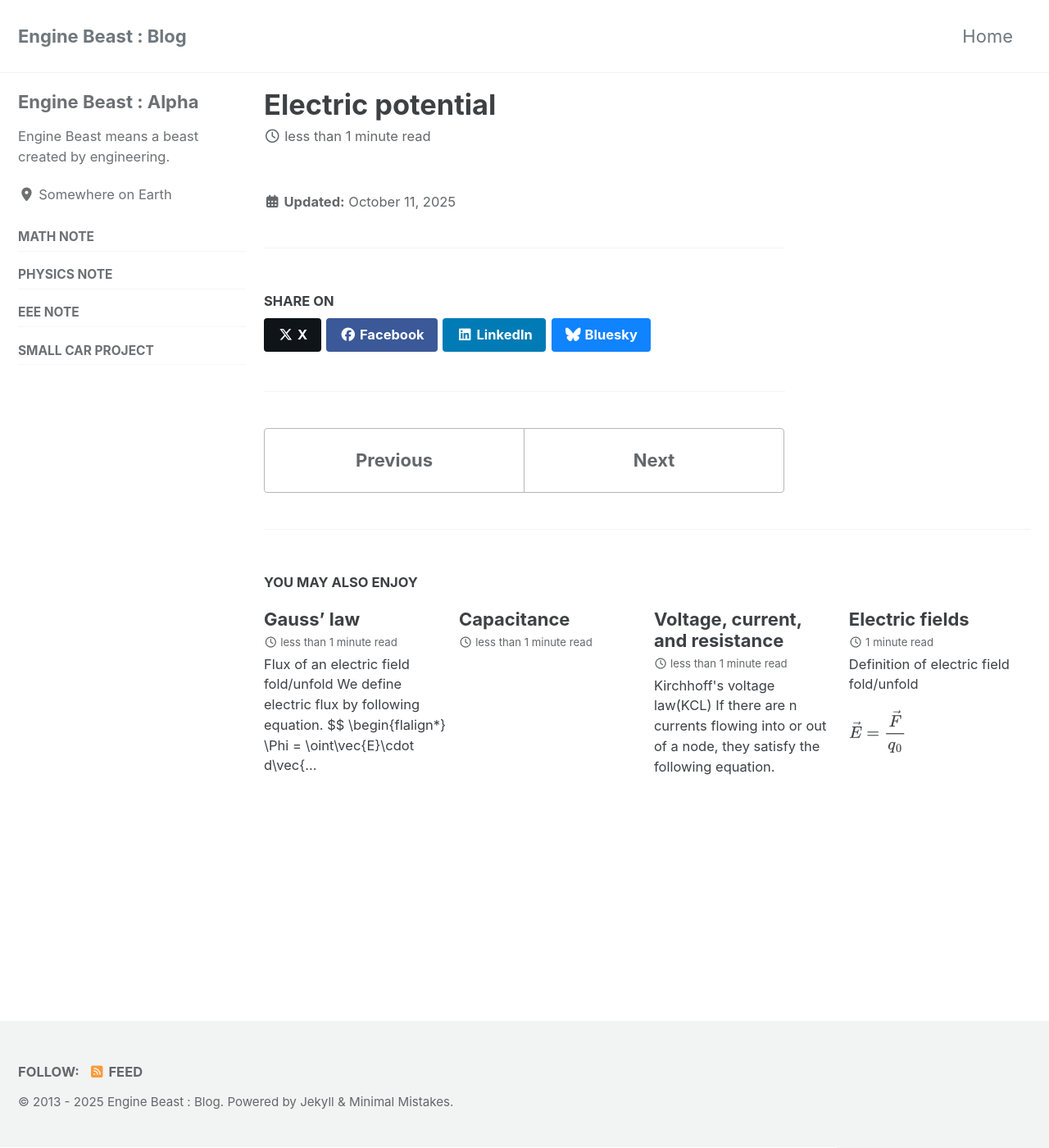
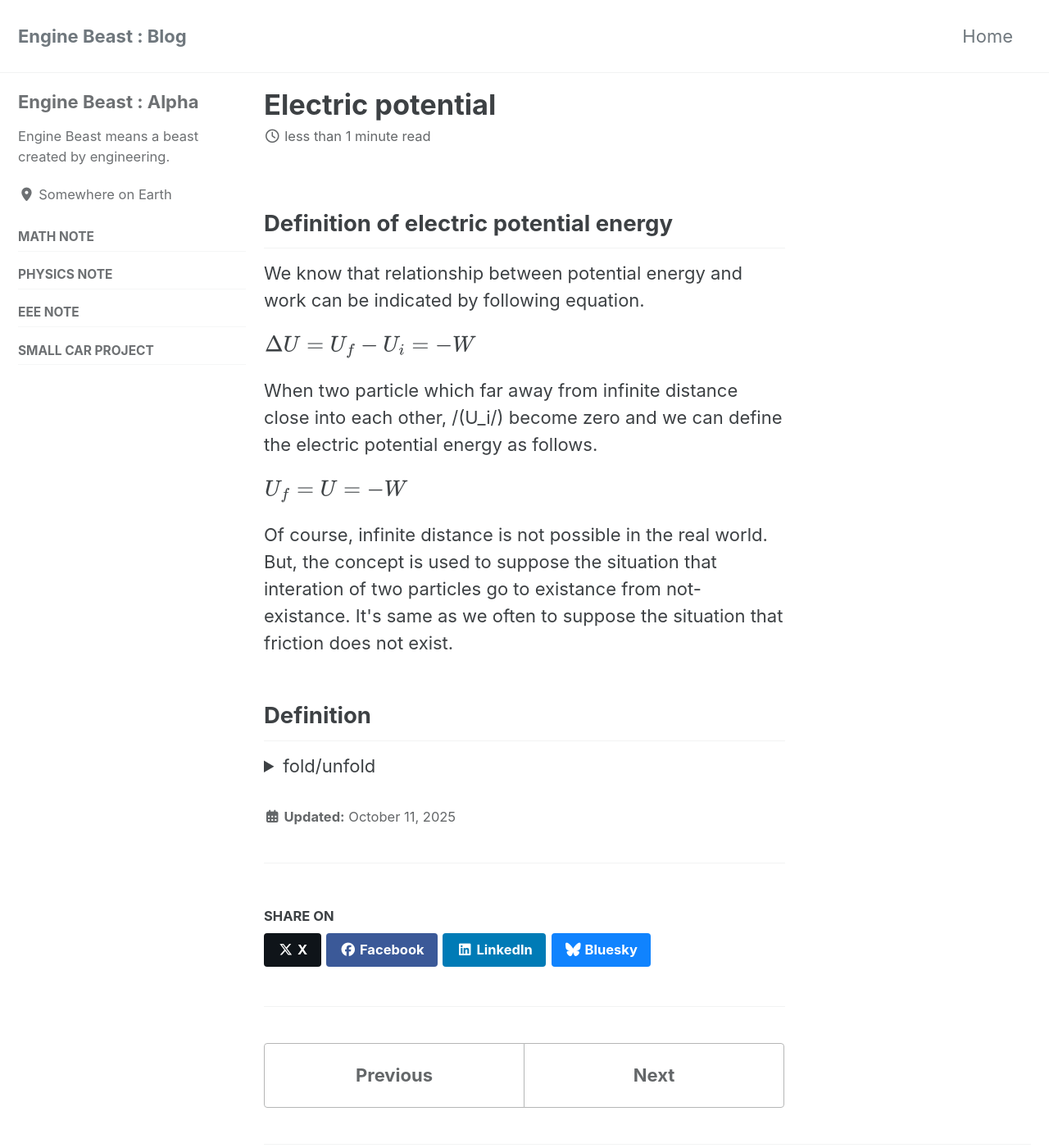
Before and after one commit to enginebeast/enginebeast.github.io, a Jekyll site: the page built from _posts/2025-10-11-electric_potential.html, in a window 1280 px wide and 1400 px high. Shown: the whole window at 82% size. Built offline with Jekyll 4.4.1, drawn with Linux system fonts in a browser that asks for light colours; cached includes are drawn as plain includes; some of the changed text lies outside the part shown.

Commit message:
electric potential energy

```diff
--- a/_posts/2025-10-10-electric_fields.html
+++ b/_posts/2025-10-10-electric_fields.html
@@ -5,7 +5,7 @@ categories:
 use_math: true
 ---
 
-<h2>Definition of electric field</h2>
+<h2>Definition</h2>
 <details>
     <summary>fold/unfold</summary>
     $$
--- a/_posts/2025-10-11-electric_potential.html
+++ b/_posts/2025-10-11-electric_potential.html
@@ -4,3 +4,36 @@ categories:
     - physics_note
 use_math: true
 ---
+
+<h2>Definition of electric potential energy</h2>
+We know that relationship between potential energy and work can be indicated by following equation.
+    $$
+    \begin{flalign*}
+    \Delta U = U_f - U_i = -W &&
+    \end{flalign*}
+    $$
+
+When two particle which far away from infinite distance close into each other, /(U_i/) become zero and we can define the electric potential energy as follows.
+    $$
+    \begin{flalign*}
+    U_f = U = -W &&
+    \end{flalign*}
+    $$
+
+Of course, infinite distance is not possible in the real world. But, the concept is used to suppose the situation that interation of two particles go to existance from not-existance.
+It's same as we often to suppose the situation that friction does not exist.
+
+<h2>Definition</h2>
+<details>
+    <summary>fold/unfold</summary>
+    $$
+    \begin{flalign*}
+    V = U/q &&
+    \end{flalign*}
+    $$
+
+    Where \(q_{enc}\) is net charge, and \(\epsilon_0\) is permittivity of free space.<br>
+    <br>
+    If \(q_{enc}\) is positive, a net flux heads to the outside.
+    And if \(q_{enc}\) is negative, a net flux heads to the inside.
+</details>
```
